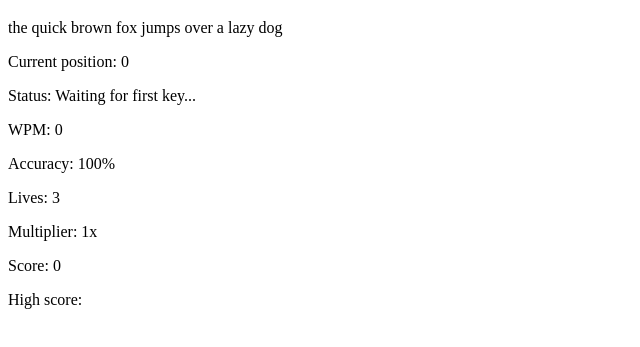
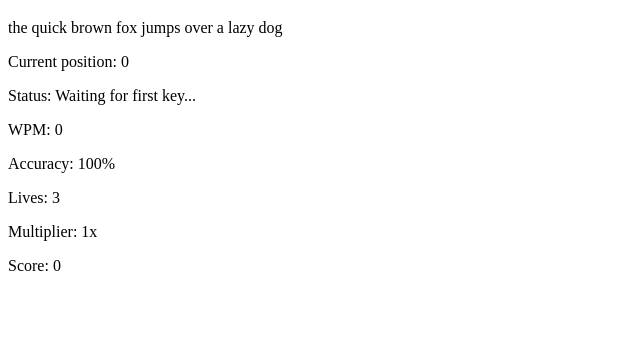
Before and after one commit to lw-69/typerush-backend, a plain HTML site: page frontend/preliminary-ui.html in a window 1280 px wide. Shown: the part 61-408 px from the top of the page, without its empty margins (0-640 px from the left). Drawn offline with Linux system fonts and the light colour scheme.

Commit message:
removed high score

```diff
--- a/frontend/preliminary-ui.html
+++ b/frontend/preliminary-ui.html
@@ -15,7 +15,6 @@
     <p>Lives: <span id="lives">3</span></p>
     <p>Multiplier: <span id="multiplier">1x</span></p>
     <p>Score: <span id="score"></span></p>
-    <p>High score: <span id="high-score"></span></p>
 
     <script src="input.js"></script>
 
```
